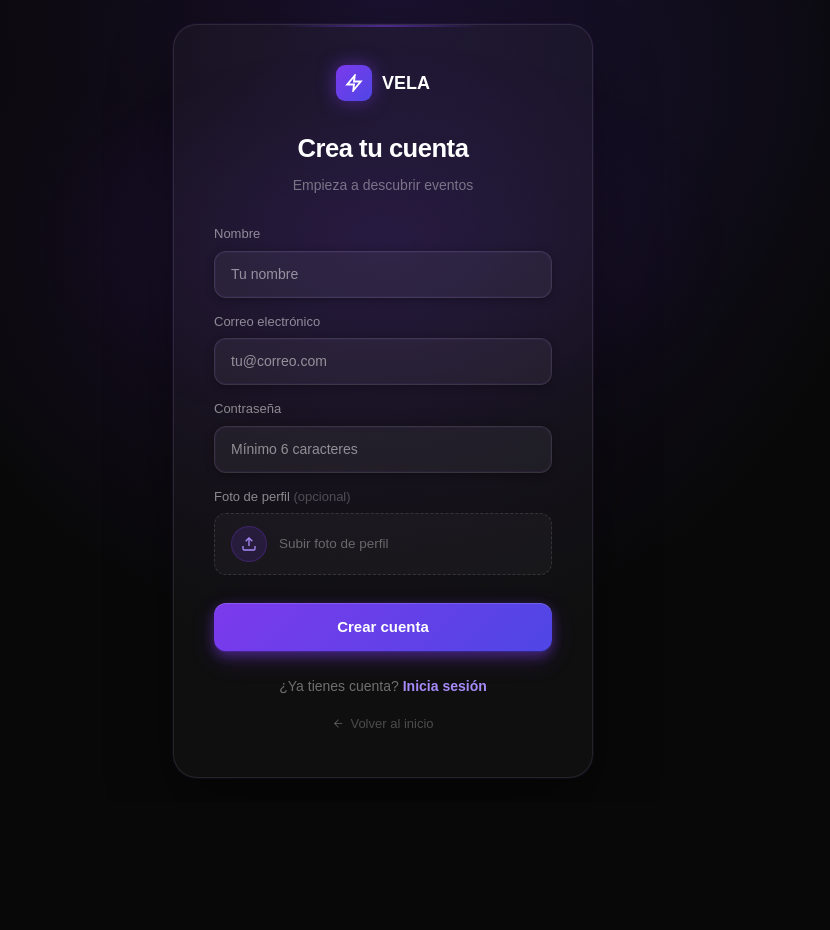
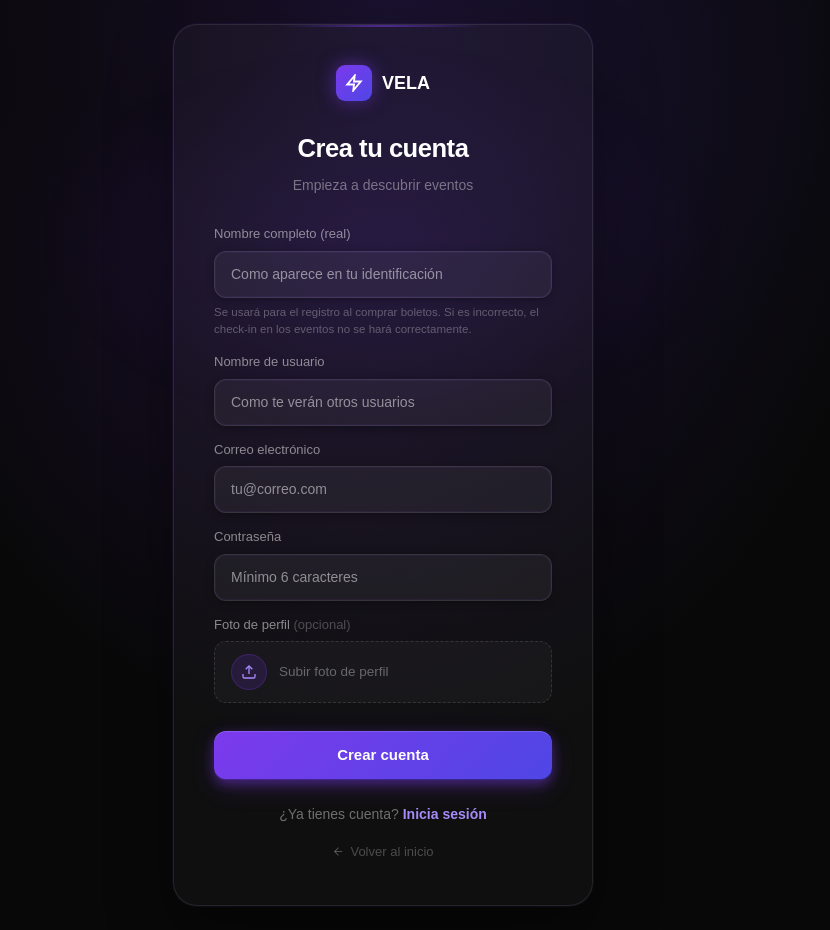
Before and after one commit to AldoRoCa/eventapp, a React (Vite) app: page /registro in a window 1280 px wide. Shown: the whole page, without its empty margins (257-1087 px from the left). Before the commit the page ends 802 px from the top, so only its background shows below. Built offline with nearby package versions, Linux system fonts and the light colour scheme.

Commit message:
feat: agregar campo de nombre real obligatorio al registro (base para sistema de check-in)

```diff
--- a/src/pages/Registro.jsx
+++ b/src/pages/Registro.jsx
@@ -5,6 +5,7 @@ import { useNavigate, Link } from "react-router-dom"
 
 export default function Registro() {
   const [nombre, setNombre] = useState("")
+  const [nombreReal, setNombreReal] = useState("")
   const [email, setEmail] = useState("")
   const [password, setPassword] = useState("")
   const [loading, setLoading] = useState(false)
@@ -25,9 +26,10 @@ export default function Registro() {
   const handleRegistro = async () => {
     setLoading(true)
     setError("")
-    if (!nombre || !email || !password) { setError("Por favor llena todos los campos"); setLoading(false); return }
+    if (!nombre || !nombreReal || !email || !password) { setError("Por favor llena todos los campos"); setLoading(false); return }
+    if (nombreReal.trim().length < 3) { setError("Por favor ingresa tu nombre completo real"); setLoading(false); return }
     if (password.length < 6) { setError("La contraseña debe tener al menos 6 caracteres"); setLoading(false); return }
-    const { data, error } = await supabase.auth.signUp({ email, password, options: { data: { nombre } } })
+    const { data, error } = await supabase.auth.signUp({ email, password, options: { data: { nombre, nombre_real: nombreReal.trim() } } })
     if (error) {
       if (error.message.includes("already registered") || error.message.includes("User already registered")) {
         setError("Ya existe una cuenta con ese correo. Intenta iniciar sesión.")
@@ -123,8 +125,16 @@ export default function Registro() {
         )}
 
         <div style={{ marginBottom: "14px" }}>
-          <label style={{ display: "block", fontSize: "13px", fontWeight: 500, color: "rgba(255,255,255,0.5)", marginBottom: "7px" }}>Nombre</label>
-          <input type="text" value={nombre} onChange={e => setNombre(e.target.value)} placeholder="Tu nombre" style={inputStyle} />
+          <label style={{ display: "block", fontSize: "13px", fontWeight: 500, color: "rgba(255,255,255,0.5)", marginBottom: "7px" }}>Nombre completo (real)</label>
+          <input type="text" value={nombreReal} onChange={e => setNombreReal(e.target.value)} placeholder="Como aparece en tu identificación" style={inputStyle} />
+          <p style={{ fontSize: "11.5px", color: "rgba(255,255,255,0.3)", marginTop: "6px", lineHeight: 1.5 }}>
+            Se usará para el registro al comprar boletos. Si es incorrecto, el check-in en los eventos no se hará correctamente.
+          </p>
+        </div>
+
+        <div style={{ marginBottom: "14px" }}>
+          <label style={{ display: "block", fontSize: "13px", fontWeight: 500, color: "rgba(255,255,255,0.5)", marginBottom: "7px" }}>Nombre de usuario</label>
+          <input type="text" value={nombre} onChange={e => setNombre(e.target.value)} placeholder="Como te verán otros usuarios" style={inputStyle} />
         </div>
 
         <div style={{ marginBottom: "14px" }}>
```
